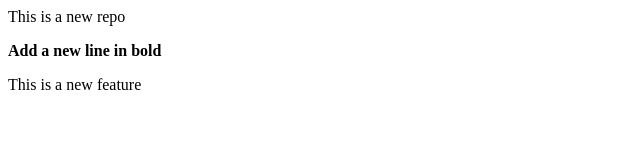
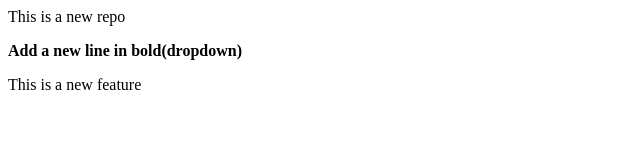
Before and after one commit to PHANINDRA-prog/LocalRepo, a plain HTML site: page index.html in a window 1280 px wide. Shown: the full height of the page, 0-640 px from the left. Drawn offline with Linux system fonts and the light colour scheme.

```diff
--- a/index.html
+++ b/index.html
@@ -1,4 +1,4 @@
 <p> This is a new repo  </p>
-<b> Add a new line in bold </b>
+<b> Add a new line in bold(dropdown) </b>
 
 <p> This is a new feature </p>
```
